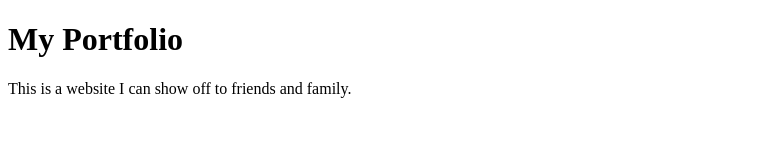
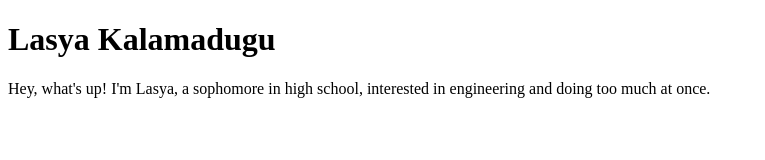
Before and after one commit to lasyakalamadugu345-netizen/my-portfolio, a plain HTML site: page index.html in a window 1280 px wide. Shown: the whole page, without its empty margins (0-765 px from the left). Drawn offline with Linux system fonts and the light colour scheme.

Commit message:
make the page about me

```diff
--- a/index.html
+++ b/index.html
@@ -1,10 +1,10 @@
 <!DOCTYPE html>
 <html>
 	<head>
-		<title>My Portfolio</title>
+		<title>Lasyas Portfolio</title>
 	</head>
 	<body>
-		<h1>My Portfolio</h1>
-		<p>This is a website I can show off to friends and family.</p>
+		<h1>Lasya Kalamadugu</h1>
+		<p>Hey, what's up! I'm Lasya, a sophomore in high school, interested in engineering and doing too much at once.</p>
 	</body>
 </html>
```
